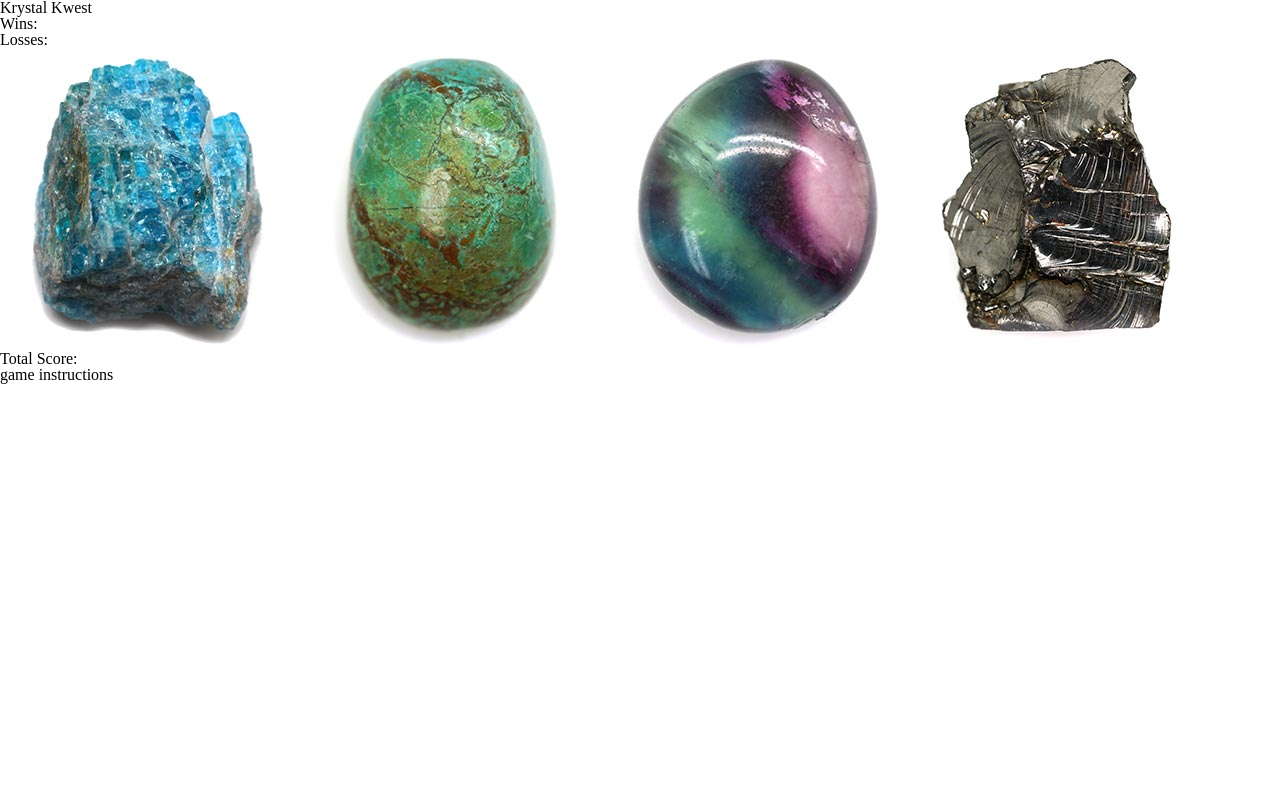
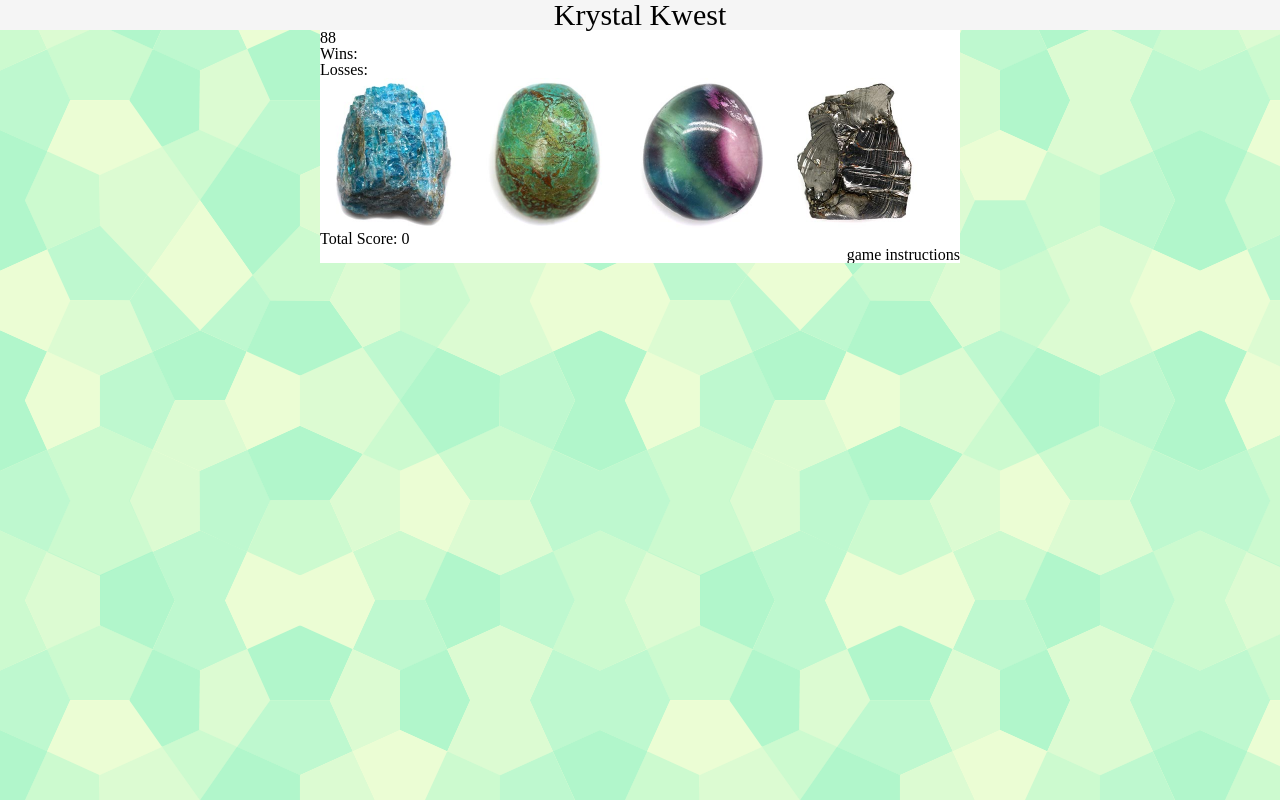
Before and after one commit to zinc-glaze/unit-4-game, a plain HTML site: page index.html in a window 1280 px wide. Drawn offline with nearby package versions, Linux system fonts and the light colour scheme.

Commit message:
finished basic javascript functionality, added css and html

```diff
--- a/assets/css/style.css
+++ b/assets/css/style.css
@@ -0,0 +1,31 @@
+body {
+    background-image: url("../images/congruent_pentagon.png");
+}
+
+header {
+    background-color: whitesmoke;
+    text-align: center;
+}
+
+main {
+    background-color: white;
+    width: 50%;
+    margin: auto;
+    overflow: auto;
+}
+
+h1 {
+    font-size: 30px;
+}
+
+img {
+    height: 150px;
+}
+
+#left-panel {
+    float: left;
+}
+
+aside {
+    float: right;
+}
--- a/assets/javascript/game.js
+++ b/assets/javascript/game.js
@@ -13,10 +13,12 @@ var losses = 0;
 
 //Initializes each new game
 function resetGame() {
-    //resets score to 0
+    //resets score to 0 and writes to html
     score = 0;
-    //chooses random target value between 19-120
+    $("#score").text(score);
+    //chooses random target value between 19-120 and writes to html
     targetVal = Math.floor(Math.random() * 101) + 19;
+    $("#target").text(targetVal);
     //chooses random value for each crystal between 1-12
     crys1Val = Math.floor(Math.random() * 11) + 1;
     crys2Val = Math.floor(Math.random() * 11) + 1;
@@ -28,18 +30,19 @@ function resetGame() {
 function updateScore(val) {
     score = score + val;
     $("#score").text(score);
-    console.log(score);
 }
 
 //Updates wins and losses
 function updateWinLoss() {
     if (score === targetVal) {
         wins++;
+        $("#win-count").text(wins);
         resetGame();
         return;
     }
     else if (score >= targetVal) {
         losses++;
+        $("#loss-count").text(losses);
         resetGame();
         return;
     }
@@ -50,22 +53,23 @@ function updateWinLoss() {
 //calls game start/reset function
 resetGame();
 
+//on click, call these functions
 $("#crys1").on("click", function() {
     updateScore(crys1Val);
-    updateWinLoss;
+    updateWinLoss();
 });
 
 $("#crys2").on("click", function() {
     updateScore(crys2Val);
-    updateWinLoss;
+    updateWinLoss();
 });
 
 $("#crys3").on("click", function() {
     updateScore(crys3Val);
-    updateWinLoss;
+    updateWinLoss();
 });
 
 $("#crys4").on("click", function() {
     updateScore(crys4Val);
-    updateWinLoss;
+    updateWinLoss();
 });
--- a/index.html
+++ b/index.html
@@ -12,6 +12,7 @@
         <h1>Krystal Kwest</h1>
     </header>
     <main>
+        <div id="left-panel">
             <h2 id="target"></h2>
             <h3>Wins: <span id="win-count"></span></h3>
             <h3>Losses: <span id="loss-count"></span></h3>
@@ -20,6 +21,7 @@
             <img id="crys3" src="assets/images/crystaltest-fluorite.jpg">
             <img id="crys4" src="assets/images/crystaltest-shungite.jpg">
             <h2>Total Score: <span id="score"></span></h2>
+        </div>
         <aside>game instructions</aside>
 
     </main>
```
Also changed, not shown: assets/images/congruent_pentagon.png (added). Lines whose indentation alone changed are shown as unchanged.
